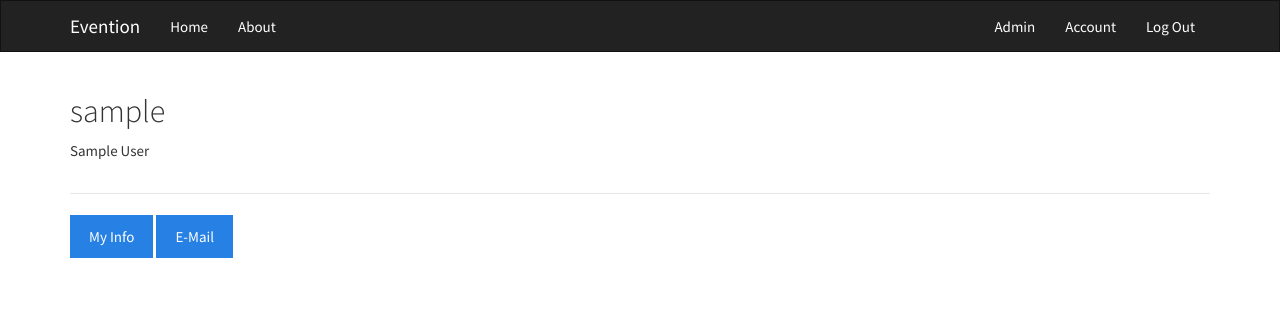
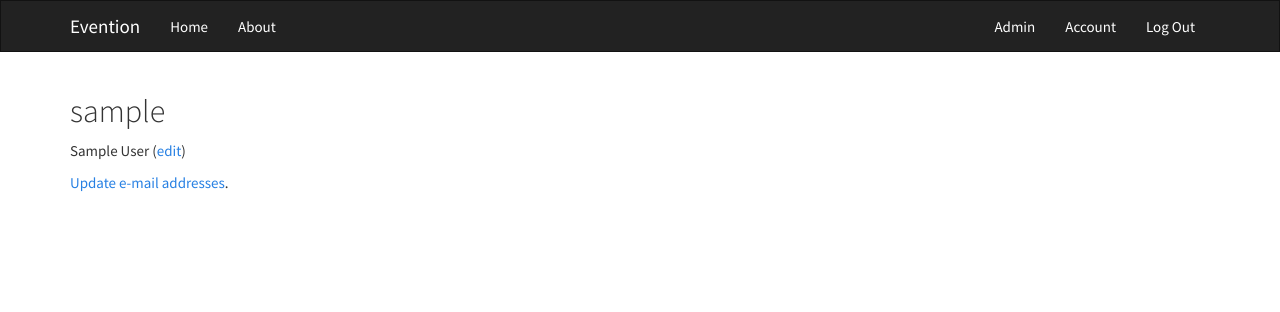
Before and after one commit to EricZaporzan/evention, a Django app: a page that uses evention/templates/users/user_detail.html in a window 1280 px wide. Shown: the top 312 px of the page. Run offline with Django 3.2, Linux system fonts and the light colour scheme; the visitor is signed in with stand-in values (Sample User, id 1); data comes from the database, SQL or seed files in the repository; parts of the project's set-up code (start-up, migrations or seed data) failed here and were passed over; some libraries are stand-ins or nearby versions.

Commit message:
Fixing up the user profile page.

```diff
--- a/evention/templates/users/user_detail.html
+++ b/evention/templates/users/user_detail.html
@@ -16,26 +16,12 @@
     <div class="col-xs-12 col-sm-8 col-md-9">
       <h2>{{ object.username }}</h2>
       {% if object.name %}
-        <p>{{ object.name }}</p>
+        <p>{{ object.name }}{% if object == request.user %} (<a href="">edit</a>){% endif %}</p>
+      {% endif %}
+      {% if object == request.user %}
+        <p><a href="{% url 'account_email' %}">Update e-mail addresses</a>.</p>
       {% endif %}
     </div>
   </div>
 
-{% if object == request.user %}
-
-<hr />
-
-<!-- Action buttons -->
-<div class="row">
-
-  <div class="col-sm-12 ">
-    <a class="btn btn-primary" href="{% url 'users:update' %}">My Info</a>
-    <a class="btn btn-primary" href="{% url 'account_email' %}">E-Mail</a>
-    <!-- Your Stuff: Custom user template urls -->
-  </div>
-
-</div>
-<!-- End Action buttons -->
-{% endif %}
-
 {% endblock content %}
```
